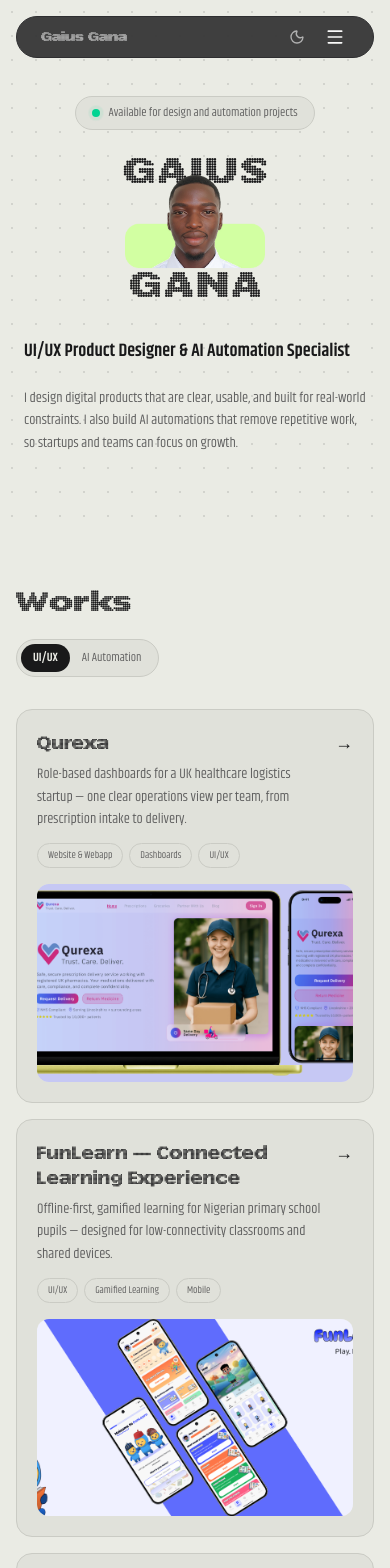
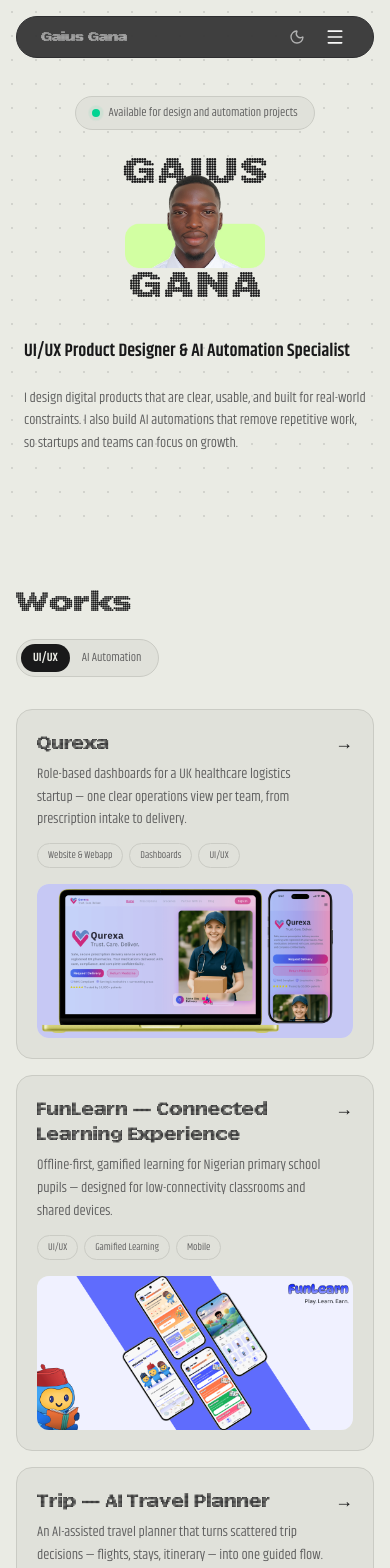
Before and after one commit to gaiusshugaba/Gaius-Gana---Portfolio, a Next.js app: page / in a window 390 px wide. Shown: the top 1568 px of the page. Built offline with nearby package versions, Linux system fonts and the light colour scheme.

Commit message:
fix image cropping, center mobile nav, faster lazy loading

```diff
--- a/app/work/[slug]/page.tsx
+++ b/app/work/[slug]/page.tsx
@@ -1,6 +1,5 @@
 import { notFound } from "next/navigation";
 import Link from "next/link";
-import Image from "next/image";
 import Nav from "@/components/Nav";
 import FinalCTA from "@/components/FinalCTA";
 import Footer from "@/components/Footer";
@@ -100,13 +99,10 @@
 
           <Reveal delay={0.1}>
             <div className="rounded-2xl overflow-hidden border border-border-subtle mt-12">
-              <Image
+              <img
                 src={cs.coverImage.src}
                 alt={`${cs.title} cover`}
-                width={cs.coverImage.width}
-                height={cs.coverImage.height}
-                priority
-                sizes="(max-width: 768px) 100vw, 1152px"
+                decoding="async"
                 className="block w-full h-auto"
               />
             </div>
@@ -209,12 +205,11 @@
                       key={j}
                       className="rounded-2xl overflow-hidden border border-border-subtle"
                     >
-                      <Image
+                      <img
                         src={img.src}
                         alt={`${s.title} ${j + 1}`}
-                        width={img.width}
-                        height={img.height}
-                        sizes="(max-width: 768px) 100vw, 1152px"
+                        loading="lazy"
+                        decoding="async"
                         className="block w-full h-auto"
                       />
                     </div>
@@ -285,12 +280,11 @@
             <Reveal key={i}>
               <div>
                 <div className="rounded-2xl overflow-hidden border border-border-subtle">
-                  <Image
+                  <img
                     src={img.src}
                     alt={img.caption || `Screen ${i + 1}`}
-                    width={img.width}
-                    height={img.height}
-                    sizes="(max-width: 768px) 100vw, 1152px"
+                    loading="lazy"
+                    decoding="async"
                     className="block w-full h-auto"
                   />
                 </div>
--- a/components/Nav.tsx
+++ b/components/Nav.tsx
@@ -91,13 +91,13 @@
         >
           <button
             onClick={() => handleScroll("#works")}
-            className="font-body text-[#FAFAFA] text-left text-base py-2 px-2 rounded-lg hover:bg-black/50 transition-colors"
+            className="font-body text-[#FAFAFA] text-center text-base py-3 px-2 rounded-lg hover:bg-black/50 transition-colors"
           >
             Works
           </button>
           <button
             onClick={() => handleScroll("#about")}
-            className="font-body text-[#FAFAFA] text-left text-base py-2 px-2 rounded-lg hover:bg-black/50 transition-colors"
+            className="font-body text-[#FAFAFA] text-center text-base py-3 px-2 rounded-lg hover:bg-black/50 transition-colors"
           >
             About
           </button>
@@ -105,7 +105,7 @@
             href={nav.resume}
             target="_blank"
             rel="noopener noreferrer"
-            className="font-body text-[#FAFAFA] text-base py-2 px-2 rounded-lg hover:bg-black/50 transition-colors"
+            className="font-body text-[#FAFAFA] text-center text-base py-3 px-2 rounded-lg hover:bg-black/50 transition-colors"
           >
             Resume
           </a>
--- a/components/ProjectCard.tsx
+++ b/components/ProjectCard.tsx
@@ -1,4 +1,3 @@
-import Image from "next/image";
 import Link from "next/link";
 import type { Project } from "@/lib/types";
 
@@ -36,13 +35,13 @@
         ))}
       </div>
 
-      <div className="relative rounded-xl overflow-hidden bg-bg aspect-[16/10]">
-        <Image
+      <div className="relative rounded-xl overflow-hidden bg-bg">
+        <img
           src={project.thumbnail}
           alt={`${project.title} thumbnail`}
-          fill
-          sizes="(max-width: 768px) 100vw, 1100px"
-          className="object-cover"
+          loading="lazy"
+          decoding="async"
+          className="block w-full h-auto"
         />
         <div className="absolute inset-0 bg-black/70 backdrop-blur-sm opacity-0 group-hover:opacity-100 transition-opacity duration-200 flex items-center justify-center">
           <span className="font-body font-semibold text-white text-sm sm:text-base md:text-lg border border-white/40 rounded-full px-4 py-2 sm:px-5 sm:py-2.5">
```
